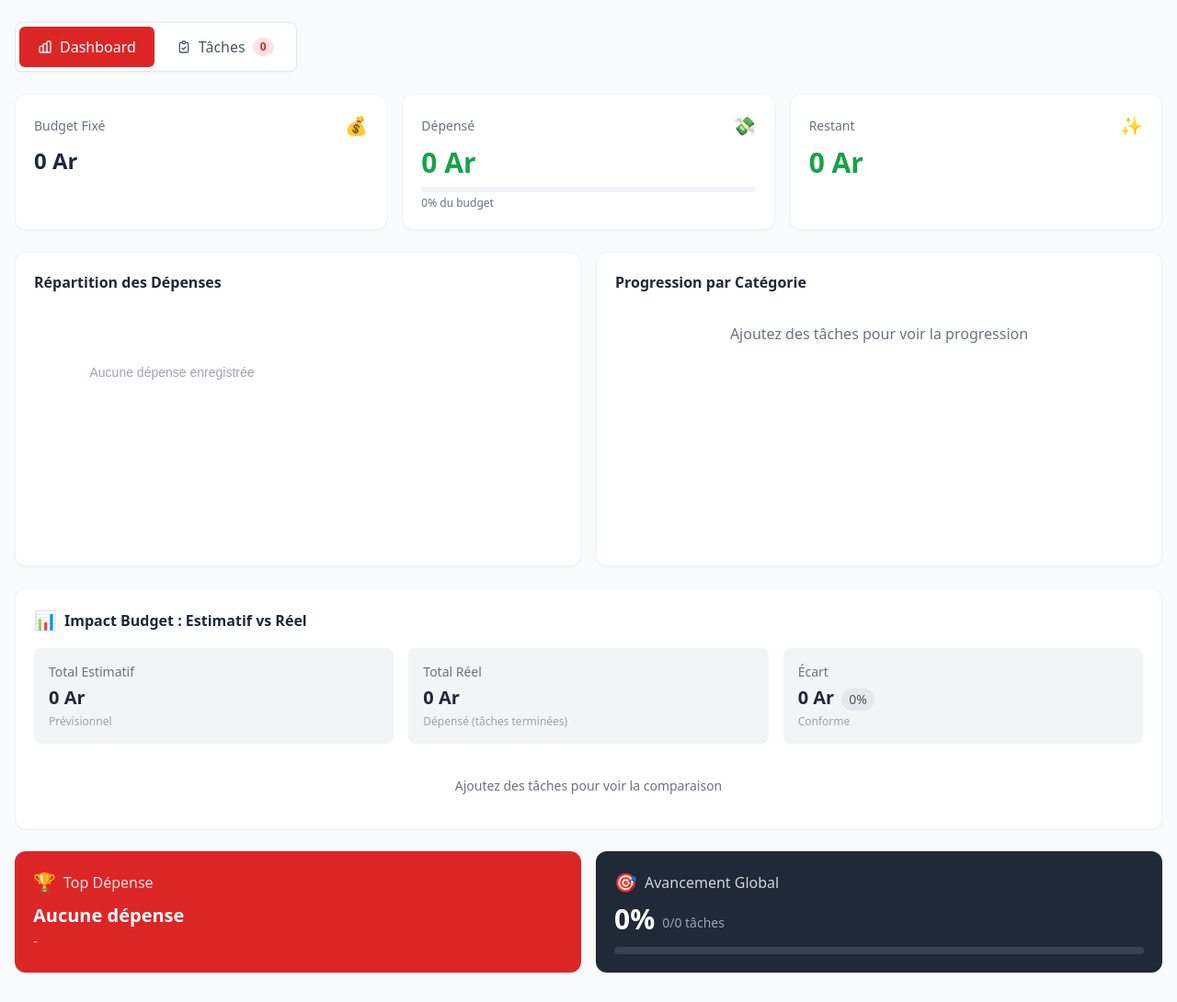
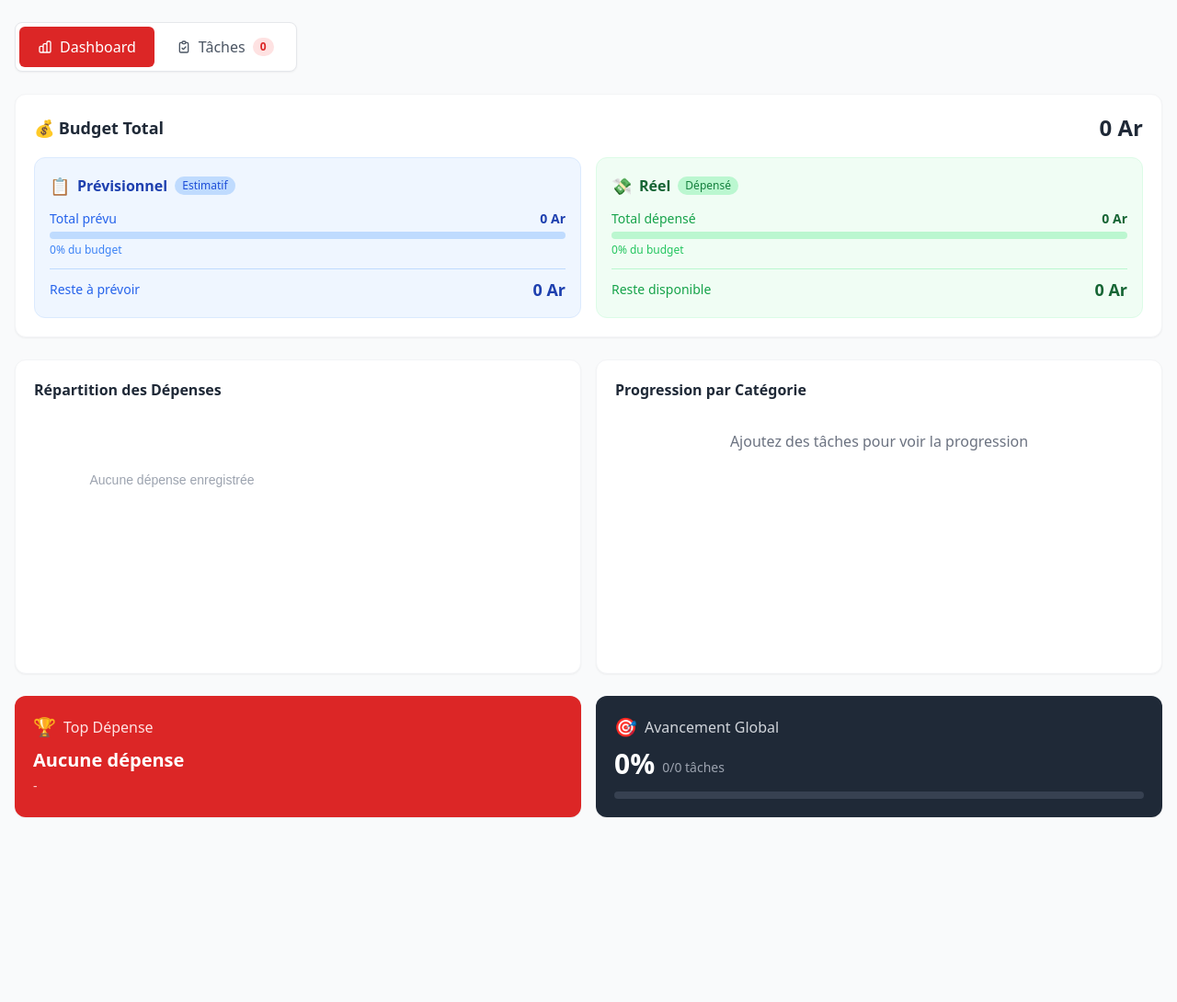
Before and after one commit to mathieu22/my-wedding, a Flask app: page / in a window 1280 px wide. Shown: the part 112-1202 px from the top of the page at 92% size. After the commit the page ends 1001 px from the top, so only its background shows below. Run offline with Flask 3, Linux system fonts and the light colour scheme; data that the repository does not hold is empty; some libraries are stand-ins or nearby versions.

Commit message:
Refactor budget UI: separate prévisionnel vs réel views

```diff
--- a/app/routes.py
+++ b/app/routes.py
@@ -100,11 +100,18 @@ def get_stats():
     config = Config.query.first()
     tasks = Task.query.all()
 
-    # Calculs budget (utilise prix_reel si disponible, sinon prix_estimatif)
+    # Calculs budget
     budget_fixe = config.budget_total
-    budget_depense = sum(t.prix_reel if t.prix_reel > 0 else t.prix_estimatif for t in tasks if t.statut)
-    budget_restant = budget_fixe - budget_depense
-    pourcentage_depense = (budget_depense / budget_fixe * 100) if budget_fixe > 0 else 0
+
+    # Estimatif: total de toutes les tâches (prévisionnel)
+    total_estimatif = sum(t.prix_estimatif for t in tasks)
+    budget_restant_estimatif = budget_fixe - total_estimatif
+    pourcentage_estimatif = (total_estimatif / budget_fixe * 100) if budget_fixe > 0 else 0
+
+    # Réel: seulement les tâches terminées avec prix réel
+    budget_depense_reel = sum(t.prix_reel for t in tasks if t.statut and t.prix_reel > 0)
+    budget_restant_reel = budget_fixe - budget_depense_reel
+    pourcentage_reel = (budget_depense_reel / budget_fixe * 100) if budget_fixe > 0 else 0
 
     # Calculs jours restants
     today = date.today()
@@ -131,41 +138,48 @@ def get_stats():
     for cat in CATEGORIES:
         cat_tasks = [t for t in tasks if t.categorie == cat['id']]
         cat_estimatif = sum(t.prix_estimatif for t in cat_tasks)
-        # Dépense: utilise prix_reel si disponible, sinon prix_estimatif
-        cat_depense = sum(t.prix_reel if t.prix_reel > 0 else t.prix_estimatif for t in cat_tasks if t.statut)
+        cat_reel = sum(t.prix_reel for t in cat_tasks if t.statut and t.prix_reel > 0)
         par_categorie[cat['id']] = {
             'nom': cat['nom'],
             'icone': cat['icone'],
             'couleur': cat['couleur'],
             'total': len(cat_tasks),
             'terminees': sum(1 for t in cat_tasks if t.statut),
-            'depense': cat_depense,
+            'depense_reel': cat_reel,
             'estimatif': cat_estimatif,
             'pourcentage': (sum(1 for t in cat_tasks if t.statut) / len(cat_tasks) * 100) if cat_tasks else 0
         }
 
-    # Comparaison Estimatif vs Réel (utilise prix_reel si disponible, sinon prix_estimatif)
-    total_estimatif = sum(t.prix_estimatif for t in tasks)
-    total_reel = sum(t.prix_reel if t.prix_reel > 0 else t.prix_estimatif for t in tasks if t.statut)
-    ecart = total_reel - total_estimatif
-    ecart_pourcentage = ((total_reel - total_estimatif) / total_estimatif * 100) if total_estimatif > 0 else 0
+    # Écart entre estimatif et réel (pour les tâches terminées avec prix réel)
+    taches_terminees_avec_reel = [t for t in tasks if t.statut and t.prix_reel > 0]
+    estimatif_taches_terminees = sum(t.prix_estimatif for t in taches_terminees_avec_reel)
+    reel_taches_terminees = sum(t.prix_reel for t in taches_terminees_avec_reel)
+    ecart = reel_taches_terminees - estimatif_taches_terminees
+    ecart_pourcentage = ((ecart) / estimatif_taches_terminees * 100) if estimatif_taches_terminees > 0 else 0
 
     return jsonify({
         'budget_fixe': budget_fixe,
-        'budget_depense': budget_depense,
-        'budget_restant': budget_restant,
-        'pourcentage_depense': round(pourcentage_depense, 1),
+        # Estimatif (prévisionnel)
+        'total_estimatif': total_estimatif,
+        'budget_restant_estimatif': budget_restant_estimatif,
+        'pourcentage_estimatif': round(pourcentage_estimatif, 1),
+        # Réel (dépensé)
+        'budget_depense_reel': budget_depense_reel,
+        'budget_restant_reel': budget_restant_reel,
+        'pourcentage_reel': round(pourcentage_reel, 1),
+        # Écart
+        'ecart': ecart,
+        'ecart_pourcentage': round(ecart_pourcentage, 1),
+        'estimatif_taches_terminees': estimatif_taches_terminees,
+        'reel_taches_terminees': reel_taches_terminees,
+        # Autres
         'jours_restants': jours_restants,
         'taches_total': taches_total,
         'taches_terminees': taches_terminees,
         'pourcentage_avancement': round(pourcentage_avancement, 1),
         'top_depense': top_depense,
         'par_categorie': par_categorie,
-        'config': config.to_dict(),
-        'total_estimatif': total_estimatif,
-        'total_reel': total_reel,
-        'ecart': ecart,
-        'ecart_pourcentage': round(ecart_pourcentage, 1)
+        'config': config.to_dict()
     })
 
 @app.route('/api/categories', methods=['GET'])
--- a/app/static/js/app.js
+++ b/app/static/js/app.js
@@ -78,36 +78,64 @@ function updateDashboard(stats) {
         }
     }
 
-    // Budget cards
+    // Budget Total
     document.getElementById('budget-fixe').textContent = formatCurrency(stats.budget_fixe);
-    document.getElementById('budget-depense').textContent = formatCurrency(stats.budget_depense);
-    document.getElementById('budget-restant').textContent = formatCurrency(stats.budget_restant);
-    document.getElementById('pourcentage-depense').textContent = stats.pourcentage_depense;
-    document.getElementById('budget-progress').style.width = `${Math.min(stats.pourcentage_depense, 100)}%`;
 
-    // Color based on percentage
-    const progressBar = document.getElementById('budget-progress');
-    const depenseDiv = document.getElementById('budget-depense');
-    const restantDiv = document.getElementById('budget-restant');
+    // Prévisionnel (Estimatif)
+    document.getElementById('total-estimatif').textContent = formatCurrency(stats.total_estimatif);
+    document.getElementById('restant-estimatif').textContent = formatCurrency(stats.budget_restant_estimatif);
+    document.getElementById('pourcentage-estimatif').textContent = stats.pourcentage_estimatif;
+    document.getElementById('progress-estimatif').style.width = `${Math.min(stats.pourcentage_estimatif, 100)}%`;
 
-    if (stats.pourcentage_depense > 90) {
-        progressBar.className = 'bg-red-500 h-2 rounded-full progress-bar';
-        depenseDiv.className = 'text-3xl font-bold text-red-600';
-    } else if (stats.pourcentage_depense > 70) {
-        progressBar.className = 'bg-orange-500 h-2 rounded-full progress-bar';
-        depenseDiv.className = 'text-3xl font-bold text-orange-600';
+    // Couleur prévisionnel si dépassement
+    const restantEstimatif = document.getElementById('restant-estimatif');
+    if (stats.budget_restant_estimatif < 0) {
+        restantEstimatif.className = 'text-lg font-bold text-red-600';
+        document.getElementById('progress-estimatif').className = 'bg-red-500 h-2 rounded-full progress-bar';
     } else {
-        progressBar.className = 'bg-green-500 h-2 rounded-full progress-bar';
-        depenseDiv.className = 'text-3xl font-bold text-green-600';
+        restantEstimatif.className = 'text-lg font-bold text-blue-800';
+        document.getElementById('progress-estimatif').className = 'bg-blue-500 h-2 rounded-full progress-bar';
     }
 
-    // Budget restant color
-    if (stats.budget_restant < 0) {
-        restantDiv.className = 'text-3xl font-bold text-red-600';
-    } else if (stats.budget_restant < stats.budget_fixe * 0.1) {
-        restantDiv.className = 'text-3xl font-bold text-orange-600';
+    // Réel (Dépensé)
+    document.getElementById('total-reel').textContent = formatCurrency(stats.budget_depense_reel);
+    document.getElementById('restant-reel').textContent = formatCurrency(stats.budget_restant_reel);
+    document.getElementById('pourcentage-reel').textContent = stats.pourcentage_reel;
+    document.getElementById('progress-reel').style.width = `${Math.min(stats.pourcentage_reel, 100)}%`;
+
+    // Écart section
+    const ecartSection = document.getElementById('ecart-section');
+    if (stats.reel_taches_terminees > 0) {
+        ecartSection.classList.remove('hidden');
+        const ecart = stats.ecart;
+        const ecartMontant = document.getElementById('ecart-montant');
+        const ecartBadge = document.getElementById('ecart-badge');
+        const ecartIcon = document.getElementById('ecart-icon');
+
+        if (ecart > 0) {
+            ecartSection.className = 'mt-4 p-3 rounded-lg bg-red-50 border border-red-200';
+            ecartMontant.textContent = '+' + formatCurrency(ecart);
+            ecartMontant.className = 'font-bold text-red-600';
+            ecartBadge.textContent = '+' + stats.ecart_pourcentage + '%';
+            ecartBadge.className = 'text-xs font-medium px-2 py-0.5 rounded-full bg-red-100 text-red-600';
+            ecartIcon.textContent = '⚠️';
+        } else if (ecart < 0) {
+            ecartSection.className = 'mt-4 p-3 rounded-lg bg-green-50 border border-green-200';
+            ecartMontant.textContent = formatCurrency(ecart);
+            ecartMontant.className = 'font-bold text-green-600';
+            ecartBadge.textContent = stats.ecart_pourcentage + '%';
+            ecartBadge.className = 'text-xs font-medium px-2 py-0.5 rounded-full bg-green-100 text-green-600';
+            ecartIcon.textContent = '✅';
+        } else {
+            ecartSection.className = 'mt-4 p-3 rounded-lg bg-gray-100';
+            ecartMontant.textContent = formatCurrency(0);
+            ecartMontant.className = 'font-bold text-gray-800';
+            ecartBadge.textContent = '0%';
+            ecartBadge.className = 'text-xs font-medium px-2 py-0.5 rounded-full bg-gray-200 text-gray-600';
+            ecartIcon.textContent = '📊';
+        }
     } else {
-        restantDiv.className = 'text-3xl font-bold text-green-600';
+        ecartSection.classList.add('hidden');
     }
 
     // Top dépense
@@ -131,103 +159,6 @@ function updateDashboard(stats) {
     // Budget chart
     renderBudgetChart(stats.par_categorie);
 
-    // Budget Impact: Estimatif vs Réel
-    renderBudgetComparison(stats);
-}
-
-function renderBudgetComparison(stats) {
-    // Totaux
-    document.getElementById('total-estimatif').textContent = formatCurrency(stats.total_estimatif);
-    document.getElementById('total-reel').textContent = formatCurrency(stats.total_reel);
-
-    // Écart
-    const ecart = stats.ecart;
-    const ecartPourcentage = stats.ecart_pourcentage;
-    const ecartCard = document.getElementById('ecart-card');
-    const ecartMontant = document.getElementById('ecart-montant');
-    const ecartPourcentageEl = document.getElementById('ecart-pourcentage');
-    const ecartLabel = document.getElementById('ecart-label');
-
-    if (ecart > 0) {
-        // Dépassement
-        ecartCard.className = 'bg-gray-100 rounded-lg p-4';
-        ecartMontant.className = 'text-xl font-bold text-red-600';
-        ecartMontant.textContent = '+' + formatCurrency(ecart);
-        ecartPourcentageEl.className = 'text-sm font-medium px-2 py-0.5 rounded-full bg-red-100 text-red-600';
-        ecartPourcentageEl.textContent = '+' + ecartPourcentage + '%';
-        ecartLabel.textContent = '⚠️ Dépassement';
-        ecartLabel.className = 'text-xs text-red-500 mt-1';
-    } else if (ecart < 0) {
-        // Économie
-        ecartCard.className = 'bg-gray-100 rounded-lg p-4';
-        ecartMontant.className = 'text-xl font-bold text-green-600';
-        ecartMontant.textContent = formatCurrency(ecart);
-        ecartPourcentageEl.className = 'text-sm font-medium px-2 py-0.5 rounded-full bg-green-100 text-green-600';
-        ecartPourcentageEl.textContent = ecartPourcentage + '%';
-        ecartLabel.textContent = '✅ Économie';
-        ecartLabel.className = 'text-xs text-green-500 mt-1';
-    } else {
-        // Égal
-        ecartCard.className = 'bg-gray-100 rounded-lg p-4';
-        ecartMontant.className = 'text-xl font-bold text-gray-800';
-        ecartMontant.textContent = formatCurrency(0);
-        ecartPourcentageEl.className = 'text-sm font-medium px-2 py-0.5 rounded-full bg-gray-200 text-gray-600';
-        ecartPourcentageEl.textContent = '0%';
-        ecartLabel.textContent = 'Conforme';
-        ecartLabel.className = 'text-xs text-gray-400 mt-1';
-    }
-
-    // Barres comparatives par catégorie
-    const container = document.getElementById('budget-comparison');
-    container.innerHTML = '';
-
-    const maxValue = Math.max(
-        ...Object.values(stats.par_categorie).map(c => Math.max(c.estimatif || 0, c.depense || 0))
-    );
-
-    for (const cat of CATEGORIES) {
-        const data = stats.par_categorie[cat.id];
-        if (!data || (data.estimatif === 0 && data.depense === 0)) continue;
-
-        const estimatifWidth = maxValue > 0 ? (data.estimatif / maxValue * 100) : 0;
-        const reelWidth = maxValue > 0 ? (data.depense / maxValue * 100) : 0;
-        const catEcart = data.depense - data.estimatif;
-        const isOver = catEcart > 0;
-
-        const html = `
-            <div class="bg-gray-50 rounded-lg p-3 border border-gray-100">
-                <div class="flex justify-between items-center mb-2">
-                    <span class="font-medium text-gray-700 text-sm">${cat.icone} ${cat.nom}</span>
-                    ${catEcart !== 0 && data.depense > 0 ? `
-                        <span class="text-xs font-medium px-2 py-0.5 rounded-full ${isOver ? 'bg-red-100 text-red-600' : 'bg-green-100 text-green-600'}">
-                            ${isOver ? '+' : ''}${formatCurrency(catEcart)}
-                        </span>
-                    ` : ''}
-                </div>
-                <div class="space-y-1.5">
-                    <div class="flex items-center gap-2">
-                        <span class="text-xs text-blue-600 w-16">Estimatif</span>
-                        <div class="flex-1 bg-gray-200 rounded-full h-2">
-                            <div class="bg-blue-400 h-2 rounded-full transition-all" style="width: ${estimatifWidth}%"></div>
-                        </div>
-                        <span class="text-xs text-gray-600 w-24 text-right">${formatCurrency(data.estimatif)}</span>
-                    </div>
-                    <div class="flex items-center gap-2">
-                        <span class="text-xs text-green-600 w-16">Réel</span>
-                        <div class="flex-1 bg-gray-200 rounded-full h-2">
-                            <div class="${isOver ? 'bg-red-400' : 'bg-green-400'} h-2 rounded-full transition-all" style="width: ${reelWidth}%"></div>
-                        </div>
-                        <span class="text-xs text-gray-600 w-24 text-right">${formatCurrency(data.depense)}</span>
-                    </div>
-                </div>
-            </div>
-        `;
-        container.innerHTML += html;
-    }
-
-    if (container.innerHTML === '') {
-        container.innerHTML = '<p class="text-gray-500 text-center py-4 text-sm">Ajoutez des tâches pour voir la comparaison</p>';
-    }
 }
 
 function updateTasksStats(tasks) {
--- a/app/templates/index.html
+++ b/app/templates/index.html
@@ -50,37 +50,82 @@
 
     <!-- ==================== TAB: DASHBOARD ==================== -->
     <div id="content-dashboard" class="tab-content">
-        <!-- Budget Cards -->
-        <div class="grid grid-cols-1 md:grid-cols-3 gap-4 mb-6">
-            <!-- Budget Fixé -->
-            <div class="bg-white rounded-xl shadow-sm p-5 border border-gray-100 card-hover">
-                <div class="flex items-center justify-between mb-2">
-                    <span class="text-gray-500 text-sm font-medium">Budget Fixé</span>
-                    <span class="text-xl">💰</span>
-                </div>
+        <!-- Budget Principal -->
+        <div class="bg-white rounded-xl shadow-sm p-5 border border-gray-100 mb-6">
+            <div class="flex items-center justify-between mb-4">
+                <h3 class="text-lg font-semibold text-gray-800">💰 Budget Total</h3>
                 <div class="text-2xl font-bold text-gray-800" id="budget-fixe">0 Ar</div>
             </div>
 
-            <!-- Budget Dépensé -->
-            <div class="bg-white rounded-xl shadow-sm p-5 border border-gray-100 card-hover">
-                <div class="flex items-center justify-between mb-2">
-                    <span class="text-gray-500 text-sm font-medium">Dépensé</span>
-                    <span class="text-xl">💸</span>
+            <!-- Deux colonnes: Prévisionnel vs Réel -->
+            <div class="grid grid-cols-1 md:grid-cols-2 gap-4">
+                <!-- Colonne Prévisionnel (Estimatif) -->
+                <div class="bg-blue-50 rounded-xl p-4 border border-blue-100">
+                    <div class="flex items-center gap-2 mb-3">
+                        <span class="text-lg">📋</span>
+                        <span class="font-semibold text-blue-800">Prévisionnel</span>
+                        <span class="text-xs bg-blue-200 text-blue-700 px-2 py-0.5 rounded-full">Estimatif</span>
+                    </div>
+                    <div class="space-y-3">
+                        <div>
+                            <div class="flex justify-between text-sm mb-1">
+                                <span class="text-blue-600">Total prévu</span>
+                                <span id="total-estimatif" class="font-semibold text-blue-800">0 Ar</span>
+                            </div>
+                            <div class="bg-blue-200 rounded-full h-2">
+                                <div id="progress-estimatif" class="bg-blue-500 h-2 rounded-full progress-bar" style="width: 0%"></div>
+                            </div>
+                            <div class="text-xs text-blue-500 mt-1"><span id="pourcentage-estimatif">0</span>% du budget</div>
+                        </div>
+                        <div class="pt-2 border-t border-blue-200">
+                            <div class="flex justify-between items-center">
+                                <span class="text-sm text-blue-600">Reste à prévoir</span>
+                                <span id="restant-estimatif" class="text-lg font-bold text-blue-800">0 Ar</span>
+                            </div>
+                        </div>
+                    </div>
                 </div>
-                <div class="text-2xl font-bold" id="budget-depense">0 Ar</div>
-                <div class="mt-2 bg-gray-100 rounded-full h-1.5">
-                    <div id="budget-progress" class="bg-red-500 h-1.5 rounded-full progress-bar" style="width: 0%"></div>
+
+                <!-- Colonne Réel (Dépensé) -->
+                <div class="bg-green-50 rounded-xl p-4 border border-green-100">
+                    <div class="flex items-center gap-2 mb-3">
+                        <span class="text-lg">💸</span>
+                        <span class="font-semibold text-green-800">Réel</span>
+                        <span class="text-xs bg-green-200 text-green-700 px-2 py-0.5 rounded-full">Dépensé</span>
+                    </div>
+                    <div class="space-y-3">
+                        <div>
+                            <div class="flex justify-between text-sm mb-1">
+                                <span class="text-green-600">Total dépensé</span>
+                                <span id="total-reel" class="font-semibold text-green-800">0 Ar</span>
+                            </div>
+                            <div class="bg-green-200 rounded-full h-2">
+                                <div id="progress-reel" class="bg-green-500 h-2 rounded-full progress-bar" style="width: 0%"></div>
+                            </div>
+                            <div class="text-xs text-green-500 mt-1"><span id="pourcentage-reel">0</span>% du budget</div>
+                        </div>
+                        <div class="pt-2 border-t border-green-200">
+                            <div class="flex justify-between items-center">
+                                <span class="text-sm text-green-600">Reste disponible</span>
+                                <span id="restant-reel" class="text-lg font-bold text-green-800">0 Ar</span>
+                            </div>
+                        </div>
+                    </div>
                 </div>
-                <div class="text-xs text-gray-500 mt-1"><span id="pourcentage-depense">0</span>% du budget</div>
             </div>
 
-            <!-- Budget Restant -->
-            <div class="bg-white rounded-xl shadow-sm p-5 border border-gray-100 card-hover">
-                <div class="flex items-center justify-between mb-2">
-                    <span class="text-gray-500 text-sm font-medium">Restant</span>
-                    <span class="text-xl">✨</span>
+            <!-- Indicateur d'écart -->
+            <div id="ecart-section" class="mt-4 p-3 rounded-lg bg-gray-100 hidden">
+                <div class="flex items-center justify-between">
+                    <div class="flex items-center gap-2">
+                        <span id="ecart-icon" class="text-lg">📊</span>
+                        <span class="text-sm text-gray-600">Écart estimatif vs réel (tâches terminées)</span>
+                    </div>
+                    <div class="flex items-center gap-2">
+                        <span id="ecart-montant" class="font-bold text-gray-800">0 Ar</span>
+                        <span id="ecart-badge" class="text-xs font-medium px-2 py-0.5 rounded-full bg-gray-200 text-gray-600">0%</span>
+                    </div>
                 </div>
-                <div class="text-2xl font-bold text-gray-800" id="budget-restant">0 Ar</div>
             </div>
         </div>
 
@@ -100,40 +145,6 @@
                 <div id="category-progress" class="space-y-3">
                     <!-- Filled by JS -->
                 </div>
-            </div>
-        </div>
-
-        <!-- Budget Impact: Estimatif vs Réel -->
-        <div class="bg-white rounded-xl shadow-sm p-5 border border-gray-100 mb-6">
-            <h3 class="text-base font-semibold text-gray-800 mb-4 flex items-center gap-2">
-                <span class="text-xl">📊</span> Impact Budget : Estimatif vs Réel
-            </h3>
-
-            <!-- Résumé global -->
-            <div class="grid grid-cols-1 md:grid-cols-3 gap-4 mb-5">
-                <div class="bg-gray-100 rounded-lg p-4">
-                    <div class="text-sm text-gray-500 font-medium mb-1">Total Estimatif</div>
-                    <div id="total-estimatif" class="text-xl font-bold text-gray-800">0 Ar</div>
-                    <div class="text-xs text-gray-400 mt-1">Prévisionnel</div>
-                </div>
-                <div class="bg-gray-100 rounded-lg p-4">
-                    <div class="text-sm text-gray-500 font-medium mb-1">Total Réel</div>
-                    <div id="total-reel" class="text-xl font-bold text-gray-800">0 Ar</div>
-                    <div class="text-xs text-gray-400 mt-1">Dépensé (tâches terminées)</div>
-                </div>
-                <div id="ecart-card" class="bg-gray-100 rounded-lg p-4">
-                    <div class="text-sm text-gray-500 font-medium mb-1">Écart</div>
-                    <div class="flex items-baseline gap-2">
-                        <span id="ecart-montant" class="text-xl font-bold text-gray-800">0 Ar</span>
-                        <span id="ecart-pourcentage" class="text-sm font-medium px-2 py-0.5 rounded-full bg-gray-200 text-gray-600">0%</span>
-                    </div>
-                    <div id="ecart-label" class="text-xs text-gray-400 mt-1">Par rapport à l'estimatif</div>
-                </div>
-            </div>
-
-            <!-- Barres comparatives par catégorie -->
-            <div class="space-y-3" id="budget-comparison">
-                <!-- Filled by JS -->
             </div>
         </div>
 
```
